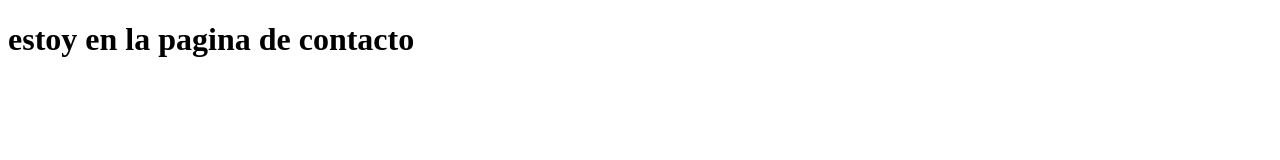
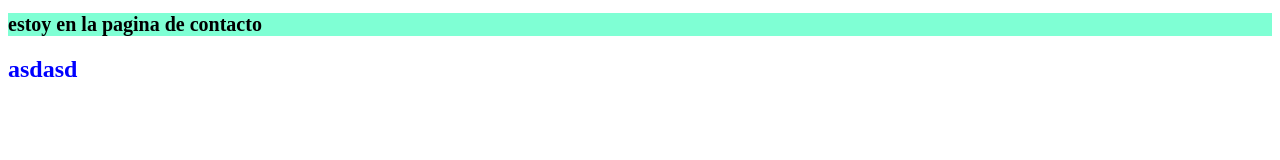
Before and after one commit to MatkoNikce/Front-end, a plain HTML site: page pages/contacto.html in a window 1280 px wide. Drawn offline with Linux system fonts and the light colour scheme.

Commit message:
cambio contacto

```diff
--- a/css/contacto_estilo.css
+++ b/css/contacto_estilo.css
@@ -0,0 +1,7 @@
+h1{
+    background-color: aquamarine;
+    font-size: 20px;
+}
+h2{
+    color: blue;
+}
--- a/pages/contacto.html
+++ b/pages/contacto.html
@@ -9,5 +9,8 @@
 </head>
 <body>
     <h1>estoy en la pagina de contacto</h1>
+    <h2>asdasd
+
+    </h2>
 </body>
 </html>
```
